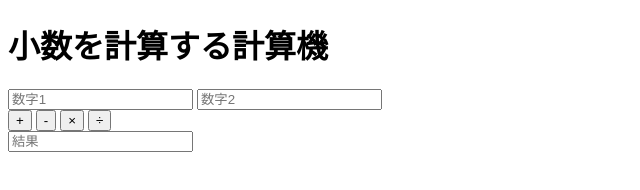
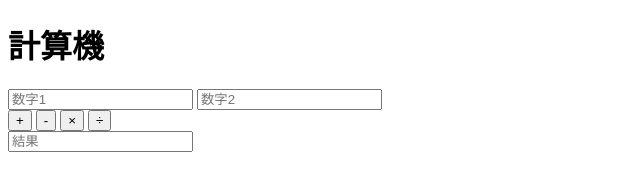
Before and after one commit to ikezawayuta/ai, a plain HTML site: page calculator/index.html in a window 1280 px wide. Shown: the whole page, without its empty margins (0-640 px from the left). Drawn offline with Linux system fonts and the light colour scheme.

Commit message:
Update index.html

```diff
--- a/calculator/index.html
+++ b/calculator/index.html
@@ -1,10 +1,10 @@
 <!DOCTYPE html>
 <html>
   <head>
-    <title>小数を計算する計算機</title>
+    <title>計算機</title>
   </head>
   <body>
-    <h1>小数を計算する計算機</h1>
+    <h1>計算機</h1>
     <form>
       <input type="text" id="num1" placeholder="数字1">
       <input type="text" id="num2" placeholder="数字2">
```
